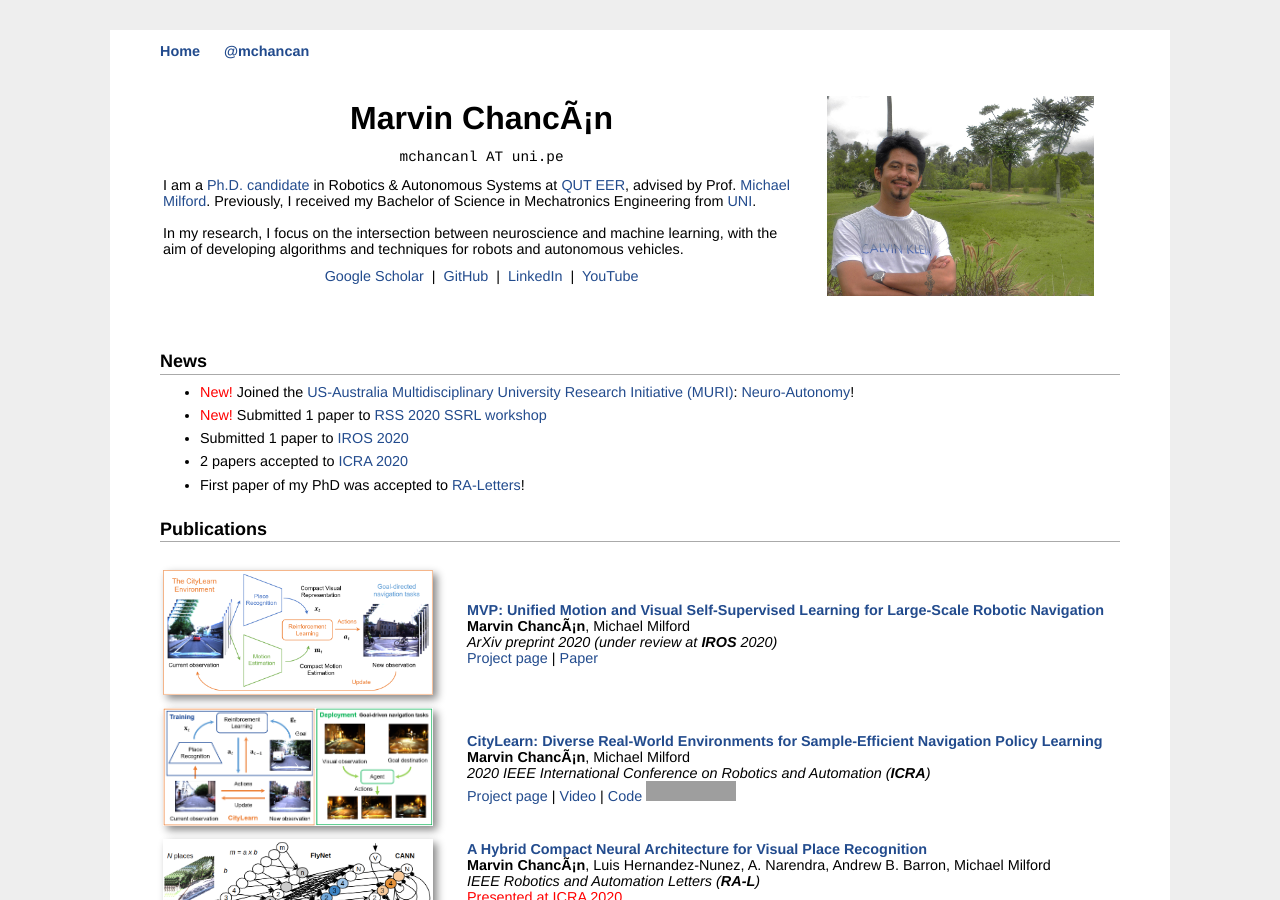
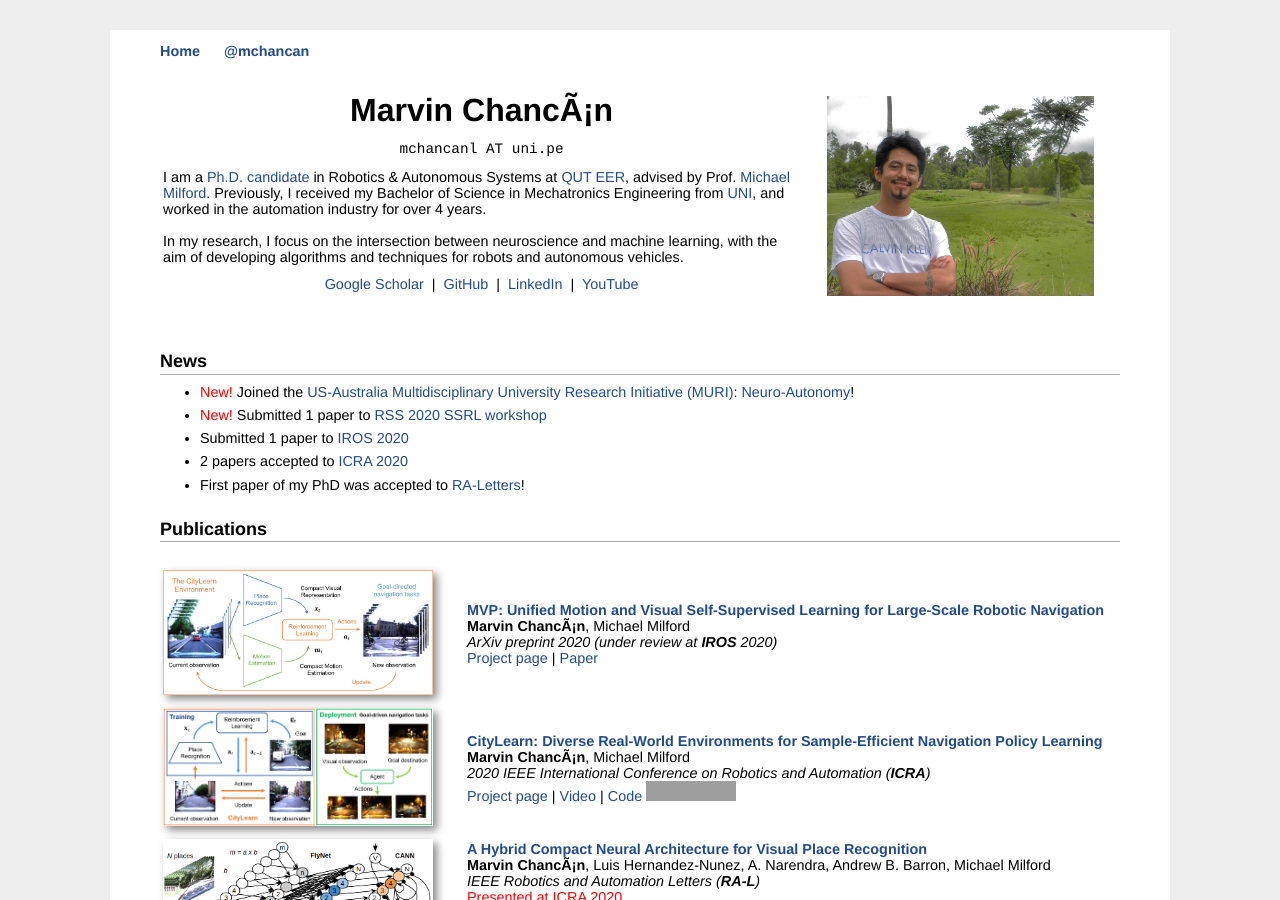
Before and after one commit to mchancan/mchancan.github.io, a Jekyll site: the page built from index.html, in a window 1280 px wide and 900 px high. Built offline with Jekyll 4.4.1, drawn with Linux system fonts in a browser that asks for light colours; comment, search, counter and statistics services are not loaded; grey boxes are pictures that could not be loaded.

Commit message:
Update index.html

```diff
--- a/index.html
+++ b/index.html
@@ -16,7 +16,7 @@ title: Marvin's Homepage
 		<!--</div>-->
 		<p>
 		I am a <a href="https://research.qut.edu.au/qcr/people/marvin-chancan/">Ph.D. candidate</a> in Robotics & Autonomous Systems at <a href="https://www.qut.edu.au">QUT</a> <a href="https://www.qut.edu.au/science-engineering/schools/electrical-engineering-robotics">EER</a>, advised by Prof. <a href="https://scholar.google.com/citations?user=TDSmCKgAAAAJ&hl=en">Michael Milford</a>.
-		Previously, I received my Bachelor of Science in Mechatronics Engineering from <a href="https://en.wikipedia.org/wiki/National_University_of_Engineering">UNI</a>.</br>
+		Previously, I received my Bachelor of Science in Mechatronics Engineering from <a href="https://en.wikipedia.org/wiki/National_University_of_Engineering">UNI</a>, and worked in the automation industry for over 4 years.</br>
 		</br>
 		In my research, I focus on the intersection between neuroscience and machine learning, with the aim of developing algorithms and techniques for robots and autonomous vehicles.
 		</p>
```
